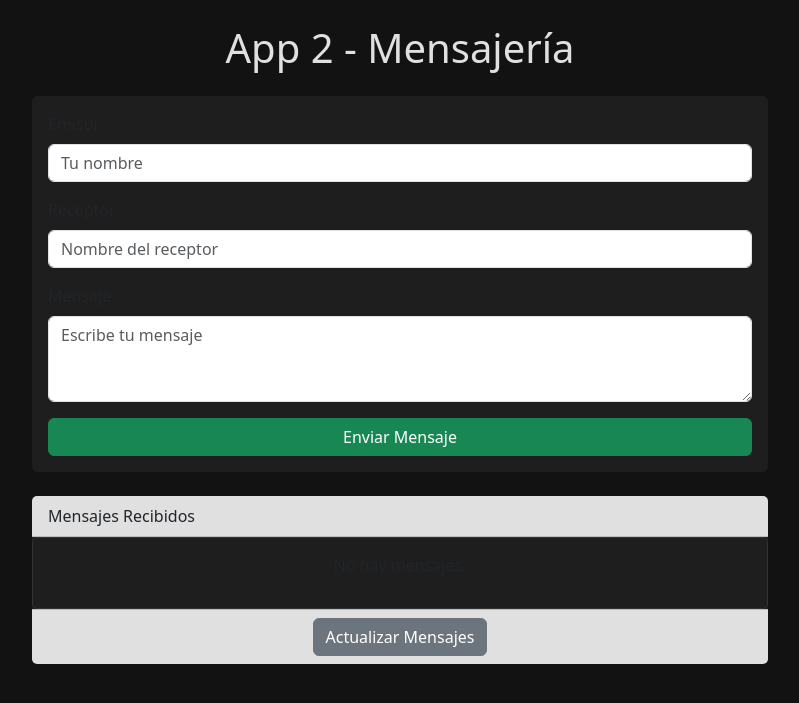
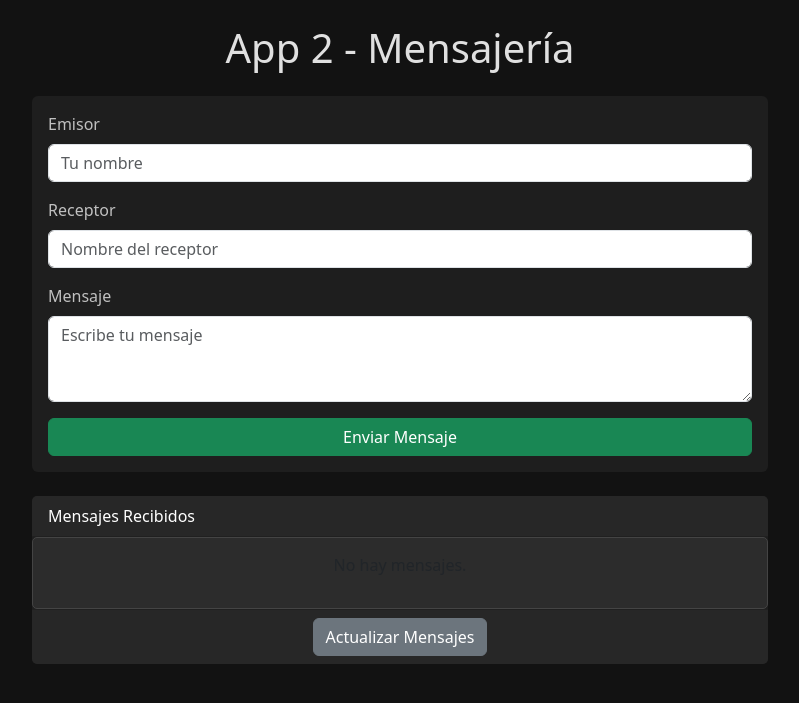
Before and after one commit to Aldo299/Mensajeria, a Flask app: page /app2 in a window 1280 px wide. Shown: the top 703 px of the page, without its empty margins (240-1039 px from the left). Run offline with Flask 2, Linux system fonts and the light colour scheme; data that the repository does not hold is empty.

Commit message:
Mensaje de commit

```diff
--- a/templates/app2.html
+++ b/templates/app2.html
@@ -15,28 +15,43 @@
       background-color: #1e1e1e;
       border: none;
     }
+    /* Se actualiza el encabezado y pie para que el texto tenga mayor contraste */
     .card-header, .card-footer {
-      background-color: #e0e0e0;
+      background-color: #272727;
+      color: #ffffff; /* Texto en blanco para contraste */
     }
     .chat-box {
       max-height: 400px;
       overflow-y: auto;
       padding: 15px;
-      background: #1e1e1e;
+      background: #2c2c2c; /* Fondo ligeramente más claro para el área de mensajes */
       border-radius: 5px;
-      border: 1px solid #333;
+      border: 1px solid #444;
     }
     .message {
       margin-bottom: 15px;
+      padding: 10px;
+      background: #333333; /* Fondo de cada mensaje */
+      border-left: 4px solid #007bff; /* Detalle lateral para resaltar */
+      border-radius: 5px;
+      color: #ffffff; /* Texto en blanco para mayor contraste */
     }
     .timestamp {
       font-size: 0.8rem;
-      color: #9e9e9e;
+      color: #b0b0b0;
+      margin-top: 5px;
     }
     input, textarea {
       background-color: #1e1e1e;
       border: 1px solid #444;
       color: #e0e0e0;
+    }
+    input::placeholder,
+    textarea::placeholder {
+      color: #a0a0a0;
+    }
+    label {
+      color: #c0c0c0;
     }
   </style>
 </head>
```
Also changed, not shown: 1 other file.
